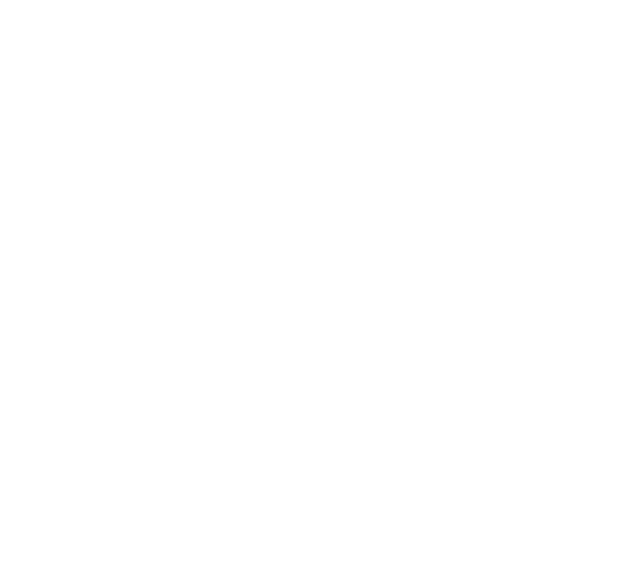
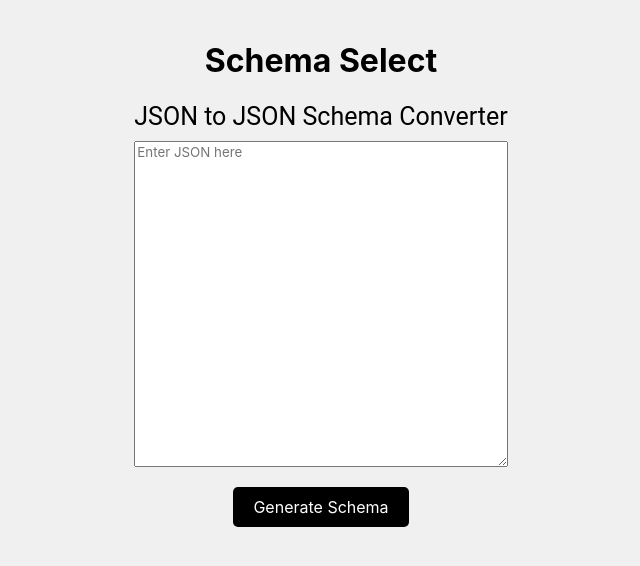
Before and after one commit to micalopez0112/proyecto-grado, a React (Create React App) app in the folder frontend/: page /SchemaSelect in a window 1280 px wide. Before the commit this address had no page. Shown: the top 566 px of the page, without its empty margins (319-959 px from the left). Built offline with nearby package versions, Linux system fonts and the light colour scheme.

Commit message:
Se agrega SchemaSelect Screen

```diff
--- a/frontend/src/App.tsx
+++ b/frontend/src/App.tsx
@@ -14,6 +14,7 @@
 import MappingResult from "./pages/MappingResult.tsx";
 import HomeScreen from "./pages/HomeScreen.tsx";
 import OntologySelectScreen from "./pages/OntologySelect.tsx";
+import SchemaSelect from "./pages/SchemaSelect.tsx";
 
 function App() {
   return (
@@ -21,6 +22,7 @@
       <Routes>
         <Route path="/" element = {<HomeScreen/>} />
         <Route path="/OntologySelect" element={<OntologySelectScreen />} />
+        <Route path="/SchemaSelect" element={<SchemaSelect />} />
         <Route path="/Mappings" element={<Mapping />} />
         <Route path="/Ontology" element={<OntologyData />} />
         <Route path="/Result" element={<MappingResult />} />
--- a/frontend/src/pages/Mapping.tsx
+++ b/frontend/src/pages/Mapping.tsx
@@ -43,7 +43,13 @@
       //usarlo para invocar un patch al back para actualizar el mapeo
     } else {
       //limpiar contexto si es nuevo mapeo
-      if (mappings) clearMappings();
+      if (mappings)
+      {
+        console.log("JsonSchemaContext: ", jsonSchemaContext);
+        console.log("OntologyDataContext: ", ontologyDataContext);
+        console.log("Se ejecuta clearMappings")
+        //clearMappings();
+      }
     }
   }, []);
 
--- a/frontend/src/pages/SchemaSelect.tsx
+++ b/frontend/src/pages/SchemaSelect.tsx
@@ -1,18 +1,76 @@
-import React from 'react'
-
+import React,{useState} from 'react'
+import { useDataContext } from '../context/context.tsx';
+import { JsonSchema, JsonSchemaProperty } from "../types";
+import { json as generateJsonSchema } from "generate-schema";
+import { useNavigate } from 'react-router-dom';
 
 const SchemaSelect = () => {
+
+    const [jsonInput, setJsonInput] = useState<string>("");
+    const [jsonSchema, setJsonSchema] = useState<JsonSchema | null>(null);
+    const {setJsonSchemaContext} = useDataContext();
+
+    const navigate = useNavigate();
+
+    const handleInputChange = (e: React.ChangeEvent<HTMLTextAreaElement>) => {
+        setJsonInput(e.target.value);
+      };
+
+      const handleGenerateSchema = () => {
+        try {
+          const jsonData = JSON.parse(jsonInput);
+          const schema = generateJsonSchema(jsonData);
+          console.log("##GENERATED SCHEMA##", schema);
+          setJsonSchema(schema);
+          setJsonSchemaContext(schema);
+          navigate('/Mappings');
+        } catch (error) {
+          console.error("Invalid JSON input");
+          setJsonSchema(null);
+        }
+      };
+
     return (
-        <div>
+        <div style={styles.container}>
             <h1>Schema Select</h1>
+            <div className='content-container'>
+                <div style={{display:'flex',flexDirection:'column',}}>
+                <span style={{fontFamily:'Roboto',fontSize:'25px', marginBottom:'10px'}}>JSON to JSON Schema Converter</span>
+                    <textarea
+                    rows={20}
+                    cols={35}
+                    value={jsonInput}
+                    onChange={handleInputChange}
+                    placeholder="Enter JSON here"
+                    />
+                </div>
+            </div>
+            <div style={{
+          display: "flex",
+          justifyContent: "center",
+          marginTop: "10px",
+        }}>
+        <button
+            className='button'
+            onClick={handleGenerateSchema}>
+                Generate Schema
+        </button>
+        </div>
         </div>
     )
 }
 
+
+
 const styles: { [key: string]: React.CSSProperties } = {
-    container:{
-
-    },
+    container: {
+        display: 'flex',
+        flexDirection: 'column',
+        alignItems: 'center',
+        padding: '20px',
+        backgroundColor: '#f0f0f0',
+        minHeight: '100vh',
+      }
 
 }
 
```
